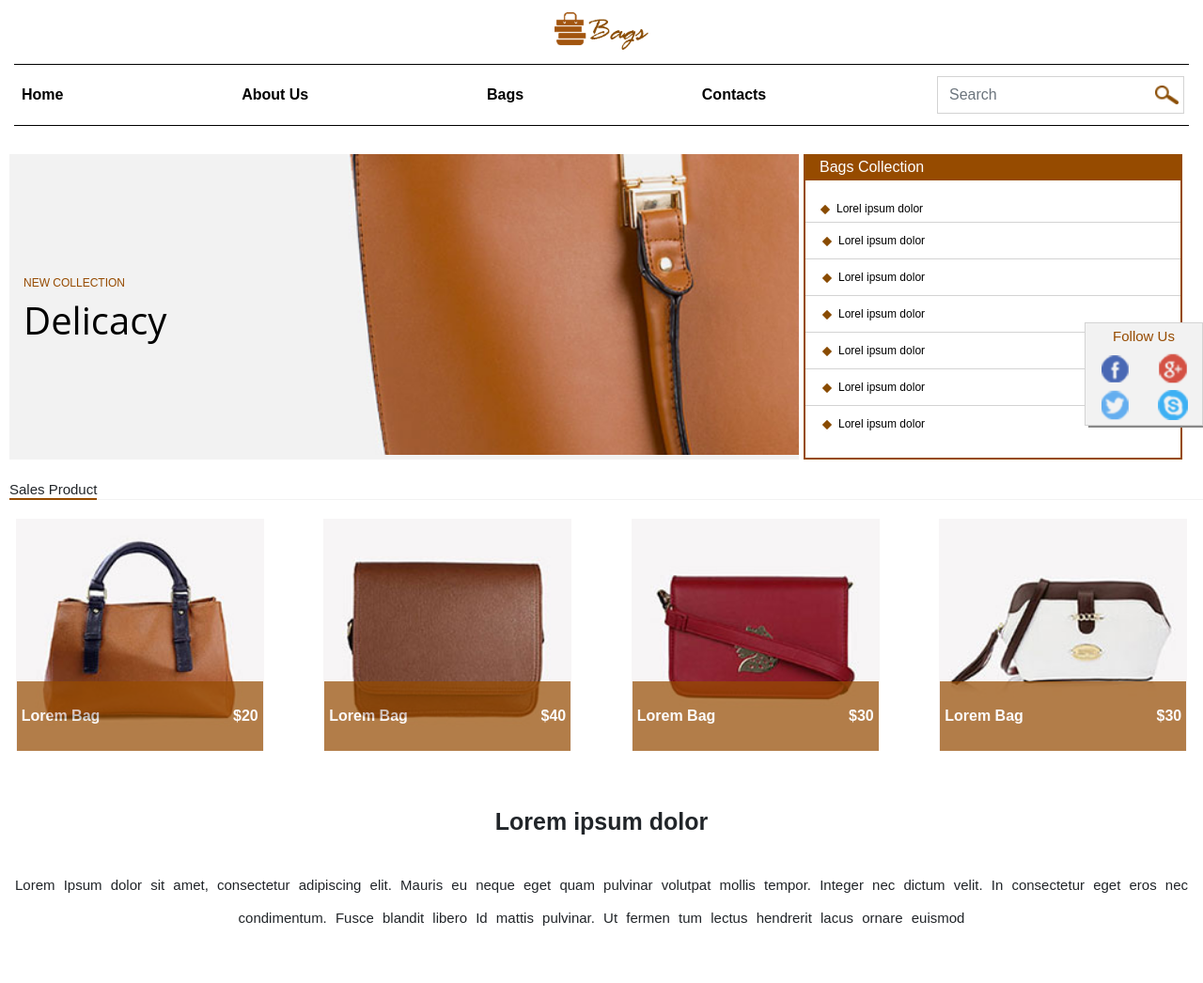
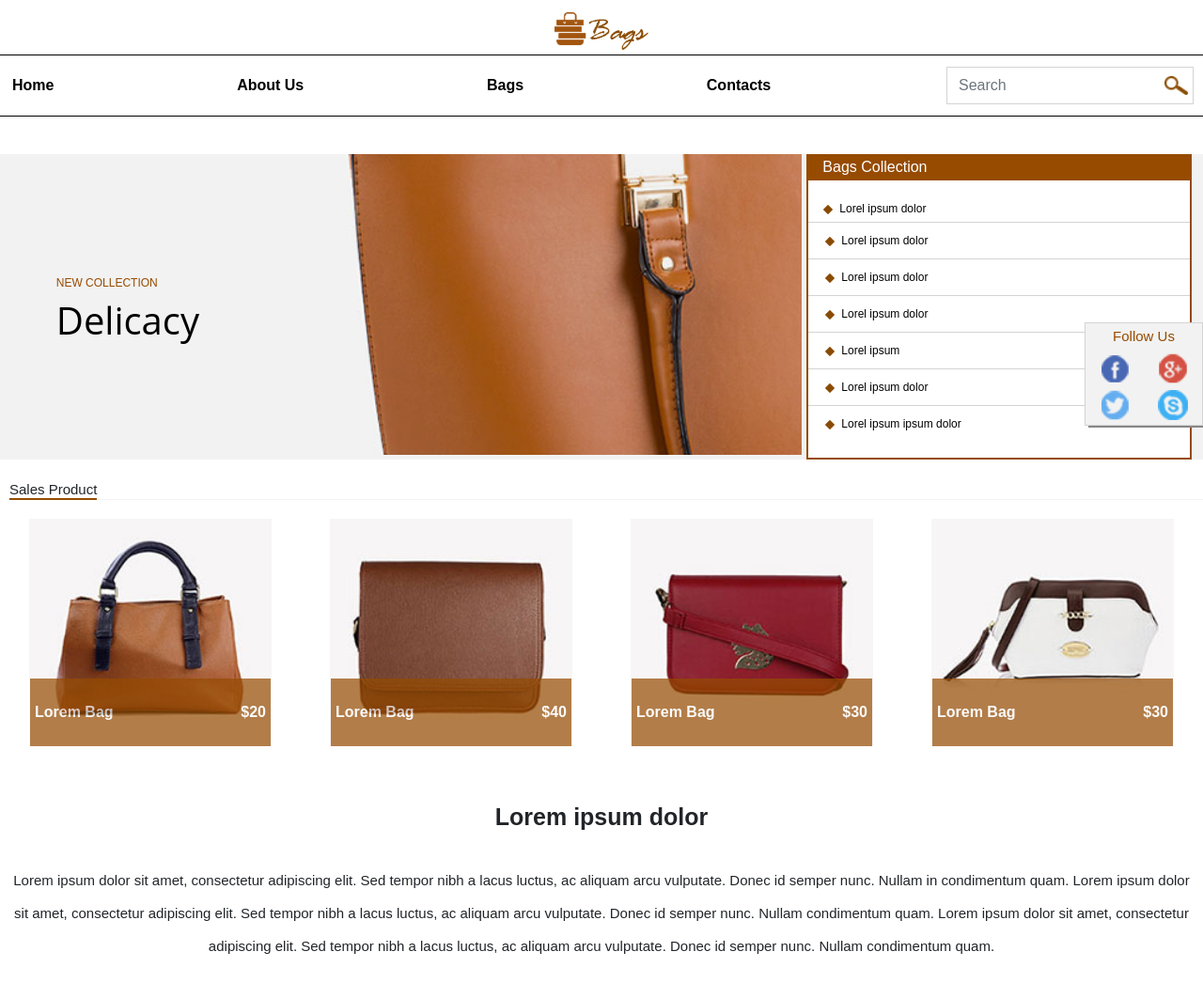
Before and after one commit to Satabari/Bags-Project, a plain HTML site: page index.html in a window 1280 px wide. Shown: the part 2-1048 px from the top of the page at 94% size. Drawn offline with nearby package versions, Linux system fonts and the light colour scheme.

Commit message:
html file fixed

```diff
--- a/assets/desktopstyle.css
+++ b/assets/desktopstyle.css
@@ -7,22 +7,9 @@
    .product-details{
         padding: 16px 5px;
     }
-
-    .container{
-      padding: 0px;
-      max-width: 1200px;
-    }
-
-    /* .before-footer div{
-      margin: 0px 35px;
-    } */
 }
 
 @media (min-width: 1024px) {
-
-  .container{
-    max-width: 1199px;
-  }
 
   .product-details{
     padding: 18px 5px;
@@ -32,12 +19,8 @@
 
 @media (min-width: 1200px) {
 
-    .container{
-        max-width: 1399px;
-      }
-
     .product-details{
-        padding: 25px 5px;
+        padding: 24px 5px;
     }
 }
 
@@ -48,9 +31,4 @@
         padding: 30px 10px;
     }
 
-    .container{
-      max-width: 1960px;
-      margin: auto;
-    }
-
 }
--- a/assets/style.css
+++ b/assets/style.css
@@ -11,13 +11,14 @@
     box-sizing: border-box;
   }
 
-  .container{
+  .container-fluid{
     padding: 0px;
-    max-width: 767px;
   }
 
-  .container-fluid{
-    padding: 0px;
+  .my-container{
+    max-width: 1400px;
+    margin-left: auto;
+    margin-right: auto;
   }
 
   a,
@@ -81,7 +82,6 @@
   .search-icon{
     width: 25px;
     height: 20px;
-    right: 20px;
   }
 
   .nav-item form{
@@ -99,7 +99,7 @@
   }
 
 
-  #logo_two{
+  .logo-two{
     display: flex;
     justify-content: space-between;
     align-items: center;
@@ -118,11 +118,10 @@
     padding-top: 10px;
   }
 
-  #drop_contain{
+  .drop-contain{
     margin: 0px;
     padding: 10px;
     position: relative;
-    max-width: 767px;
 }
 
 
@@ -190,19 +189,15 @@
     color: #FFFFFF;
   }
 
-  #banner_one {
+  .banner-one {
     padding-left: 0px;
     padding-right: 0px;
     width: auto;
-    margin: 10px;
+    margin: 10px 5px;
   }
 
-  #banner_row{
-    margin: 0px;
-  }
-
-  #banner_left{
-    padding: 0px;
+  .banner-left{
+    padding: 0px 5px;
   }
 
   .banner-image {
@@ -213,10 +208,10 @@
 
   .text-block {
     position: absolute;
-    left: 10px;
+    left: 7%;
     top: 40%;
     background-color: transparent;
-    padding-left: 5px;
+    /* padding-left: 5px; */
   }
 
 
@@ -287,10 +282,6 @@
     margin-top: -2px;
   }
 
-  /* .product-row{
-    margin: 0px 10px;
-  } */
-
   .product-list{
     position: relative;
     margin: 50px -15px;
@@ -314,7 +305,7 @@
     background-color: #964B00;
     opacity: 0.7;
     color: #FFFFFF;
-    padding: 20px 10px;
+    padding: 22px 10px;
     display: inline-flex;
     justify-content: space-between;
     min-width: 65%;
@@ -338,19 +329,22 @@
 
   .information-heading{
     display: block;
-    padding: 10px 10px;
+    padding: 10px 0px;
     margin-top: 10px;
     font-size: 25px;
     font-weight: bold;
   }
 
-  .information-details{
-    display: block;
-    padding: 5px 10px;
-    word-spacing: 5px;
+  .information-details1{
+    padding: 5px 5px;
     font-size: 15px;
     line-height: 35px;
-    margin: 20px 0px 50px 0px;
+    margin: 20px 5px 50px 5px;
+    text-align: center;
+  }
+
+  .information-details2{
+    display: none;
   }
 
   .before-footer-container{
@@ -456,7 +450,7 @@
       display: none;
     }
 
-    #banner_two{
+    .banner-two{
       display: none;
     }
 
@@ -466,18 +460,10 @@
 
   }
 
-    @media (min-width: 360px){
-
-    .product-details{
-      padding: 18px 10px;
-    }
-
-  }
-
   @media (min-width: 420px){
 
     .product-details{
-      padding: 23px 10px;
+      padding: 26px 10px;
     }
 
   }
@@ -485,7 +471,7 @@
   @media (min-width: 576px){
 
     .product-details{
-      padding: 38px 10px;
+      padding: 42px 10px;
     }
 
   }
--- a/assets/tabstyle.css
+++ b/assets/tabstyle.css
@@ -1,9 +1,4 @@
 @media (min-width: 768px) {
-
-  .container{
-    padding: 0px;
-    max-width: 991px;
-  }
 
   .container-fluid{
     padding: 0px;
@@ -14,11 +9,7 @@
     flex-direction: column;
   }
 
-    .navbar{
-      order: 2;
-    }
-
-    #logo_two{
+  .logo-two{
     order: 1;
     display: flex;
     justify-content: center;
@@ -28,27 +19,32 @@
     display: none;
 }
 
+
+  .black-line{
+    border-top: 1px solid #000000;
+    border-bottom: 1px solid #000000;
+    order: 2;
+  }
+
   .navbar {
       padding: 0;
       background-color: #FFFFFF;
     }
 
   #navbar_supported_content {
-      margin: 10px;
+    margin: 0px;
     position: unset;
     top: auto;
   }
 
   .navbar-nav {
     width: 100%;
-      border-top: 1px solid #000000;
-      border-bottom: 1px solid #000000;
+    border-bottom: 0px;
     justify-content: space-between;
     margin: 0px 5px;
   }
 
   .nav-item {
-      border: 0px 20px;
     display: inline-block;
     background-color: #FFFFFF;
   }
@@ -87,7 +83,7 @@
     display: none;
   }
 
-    #banner_one{
+  .banner-one{
     display: none;
   }
 
@@ -99,18 +95,16 @@
     font-size: 40px;
   }
 
-    #banner_two {
+  .banner-two {
     padding-left: 0px;
     padding-right: 0px;
     width: auto;
-      margin-bottom: 20px;
+    margin: 20px 0px;
+    background-color: #F2F2F2;
+
   }
 
-    .banner-row {
-      margin: 0px 10px;
-    }
-
-    #banner_left {
+  .banner-left {
     padding-right: 0px;
     background-color: #F2F2F2;
     margin: 0px;
@@ -122,11 +116,12 @@
     height: 320px;
   }
 
-    #banner_right{
+  .banner-right{
     border: 2px solid #964B00;
     padding: 0px;
     margin: 0px 0px 0px 5px;
     max-width: 32%;
+    background-color: #FFFFFF;
   }
 
   .list-head{
@@ -198,6 +193,19 @@
     display: inline-block;
   }
 
+  .information-details1{
+    display: none;
+  }
+
+  .information-details2{
+    display: block;
+    padding: 5px 5px;
+    font-size: 15px;
+    line-height: 35px;
+    margin: 20px 5px 50px 5px;
+    text-align: center;
+  }
+
   .before-footer{
     display: flex;
     flex-wrap: nowrap;
@@ -235,5 +243,4 @@
   .image-left{
     margin-bottom: 0px;
   }
-
 }
--- a/index.html
+++ b/index.html
@@ -30,15 +30,14 @@
     <body class="container-fluid">
 
         <header class="nav-and-logo ">
-            <nav class="navbar navbar-expand-md">
+            <div class="black-line">
+            <nav class="navbar navbar-expand-md my-container">
                 <button class="navbar-toggler navbar-toggler-icon" type="button" data-toggle="collapse" data-target="#navbar_supported_content"
                 aria-controls="navbar_supported_content" aria-expanded="false" aria-label="Toggle navigation">
                   <span class="navbar-toggler-icon-one"></span>
                 </button>
-
                 <div class="collapse navbar-collapse" id="navbar_supported_content">
-                    <ul class="navbar-nav ">
-                        <div class="container nav-list">
+                    <ul class="navbar-nav">
                             <li class="nav-item">
                                 <a class="nav-link" href="#">Home </a>
                             </li>
@@ -57,13 +56,13 @@
                                     <input type="image" src="assets/images/search-icon.png" alt="search-icon" class="search-icon" id="search_icon1">
                                 </form>
                             </li>
-                        </div>
                     </ul>
                 </div>
 
               </nav>
+            </div>
 
-            <div class="row logo-two" id="logo_two">
+            <div class="row logo-two">
                 <div class="column" id="column_one">
                     <img src="assets/images/logo.png" alt="bag-logo" class="bag-logo">
                 </div>
@@ -81,7 +80,7 @@
 
         <section class="dropdown" id="drop_down">
 
-            <div class="" id="drop_contain">
+            <div class="drop-contain">
 
                 <div class="content-close" id="search_content">
                     <form class="search-form">
@@ -107,9 +106,9 @@
             </div>
         </section>
 
-        <section class="" id="banner_one">
-            <div class="row banner-row" id="banner_row">
-                <div class="col-12" id="banner_left">
+        <section class="banner-one">
+            <div class="row m-0 banner-row">
+                <div class="col-12 banner-left">
                     <div class="banner-image"></div>
                     <div class="text-block">
                         <h6 class="New-Collection">NEW COLLECTION</h6>
@@ -119,16 +118,16 @@
             </div>
         </section>
 
-        <section class="" id="banner_two">
-            <div class="row banner-row  ">
-                <div class="col-md-8 container-fluid" id="banner_left">
+        <section class="banner-two">
+            <div class="row banner-row my-container">
+                <div class="col-md-8 banner-left">
                     <div class="banner-image"></div>
                     <div class="text-block">
                         <h6 class="New-Collection">NEW COLLECTION</h6>
                         <h2 class="Delicacy">Delicacy</h2>
                     </div>
                 </div>
-                <div class="col-md-4 container" id="banner_right">
+                <div class="col-md-4 banner-right">
                     <ul class="list-head"><li>Bags Collection</li></ul>
                     <ul class="list-details" id="first_list">
                         <li class="list-image"><img src="assets/images/diamond-point.png" alt=""></li>
@@ -148,7 +147,7 @@
                     </ul>
                     <ul class="list-details">
                         <li class="list-image"><img src="assets/images/diamond-point.png" alt=""></li>
-                        <li class="list-name">Lorel ipsum dolor</li>
+                        <li class="list-name">Lorel ipsum</li>
                     </ul>
                     <ul class="list-details">
                         <li class="list-image"><img src="assets/images/diamond-point.png" alt=""></li>
@@ -156,13 +155,13 @@
                     </ul>
                     <ul class="list-details" id="no_border">
                         <li class="list-image"><img src="assets/images/diamond-point.png" alt=""></li>
-                        <li class="list-name">Lorel ipsum dolor</li>
+                        <li class="list-name">Lorel ipsum ipsum dolor</li>
                     </ul>
                 </div>
             </div>
         </section>
 
-        <section class=" follow-links">
+        <section class="follow-links my-container">
             <div class="icon-bar">
                 <h6 class="follow-heading">Follow Us</h6>
                 <div class="social-image">
@@ -186,12 +185,12 @@
             </div>
         </section>
 
-        <section class="product-container container">
+        <section class="product-container my-container">
             <div class="sales-product">
                 <h3 class="under-line"> Sales Product </h3>
                 <div class="grey-line"></div>
             </div>
-            <div class="row">
+            <div class="row m-0">
                 <div class="product-list col-12 col-md-3">
                     <img class="bag-image" src="assets/images/bag1.jpg" alt="bag1">
                     <div class="product-details">
@@ -222,23 +221,32 @@
                         <div class="bag-price">$30</div>
                     </div>
                 </div>
-                <div class="container information-text">
+                <div class="information-text">
                     <h4 class="information-heading"> Lorem ipsum dolor</h4>
-                    <h4 class="information-details">
-                        Lorem Ipsum dolor sit amet, consectetur adipiscing
-                        elit. Mauris eu neque eget quam pulvinar volutpat
-                        mollis tempor. Integer nec dictum velit. In consectetur
-                        eget eros nec condimentum. Fusce blandit libero Id
-                        mattis pulvinar. Ut fermen tum lectus hendrerit lacus
-                        ornare euismod
-                    </h4>
+                    <p class="information-details1">
+                        Lorem ipsum dolor sit amet, consectetur adipiscing elit.
+                        Sed tempor nibh a lacus luctus, an aliquam arcu vulputate.
+                        Donec id semper nunc. Nullam in condimentum quam.
+                        Lorem ipsum dolor sit amet, consectetur adipiscing el,. Sed
+                    </p>
+                    <p class="information-details2">
+                        Lorem ipsum dolor sit amet, consectetur adipiscing elit.
+                        Sed tempor nibh a lacus luctus, ac aliquam arcu vulputate.
+                        Donec id semper nunc. Nullam in condimentum quam. Lorem ipsum
+                        dolor sit amet, consectetur adipiscing elit. Sed tempor nibh a
+                        lacus luctus, ac aliquam arcu vulputate. Donec id semper nunc.
+                        Nullam condimentum quam. Lorem ipsum dolor sit amet, consectetur
+                        adipiscing elit. Sed tempor nibh a lacus luctus, ac aliquam arcu
+                        vulputate. Donec id semper nunc.
+                        Nullam condimentum quam.
+                    </p>
                 </div>
             </div>
         </section>
 
         <div class="before-footer-container">
-        <section class="before-footer container">
-            <div class="col-md-3 col-lg-4 before-footer-col" id=left_side>
+        <section class="before-footer my-container">
+            <div class="col-md-3 col-lg-4 before-footer-col">
                 <h5 class="link-header">Quick Links</h5>
                 <ul class="link-list">
                     <li class="link-details"><a href="#home">Home</a></li>
@@ -247,20 +255,20 @@
                     <li class="link-details"><a href="#contact">Contact</a></li>
                 </ul>
             </div>
-            <div class="col-md-4 col-lg-4 before-footer-col" id=middle_side>
+            <div class="col-md-4 col-lg-4 before-footer-col">
                 <h5 class="link-header">Newsletter</h5>
                 <input class="enter-email" type="text" placeholder="Enter Email Address" size="22">
                 <button class="subscribe">Subscribe</button>
             </div>
-            <div class="col-md-5 col-lg-4 before-footer-col" id=right_side>
+            <div class="col-md-5 col-lg-4 before-footer-col">
                 <h5 class="link-header">Contact Info</h5>
                 <ul class="contact-list">
                     <li class="contact-details">
                         <div class="image-left">
                             <img src="assets/images/location-icon.png" alt="location-icon" id="location_logo">
                         </div>
-                        <div class="caption" id="cap_add">
-                            <a href="#address" id="bag_address">
+                        <div class="caption">
+                            <a href="#address">
                                 1234 Some St San Francisco, CA 94102, US 1.800.123.4567
                             </a>
                         </div>
```
Lines whose indentation alone changed are shown as unchanged.
